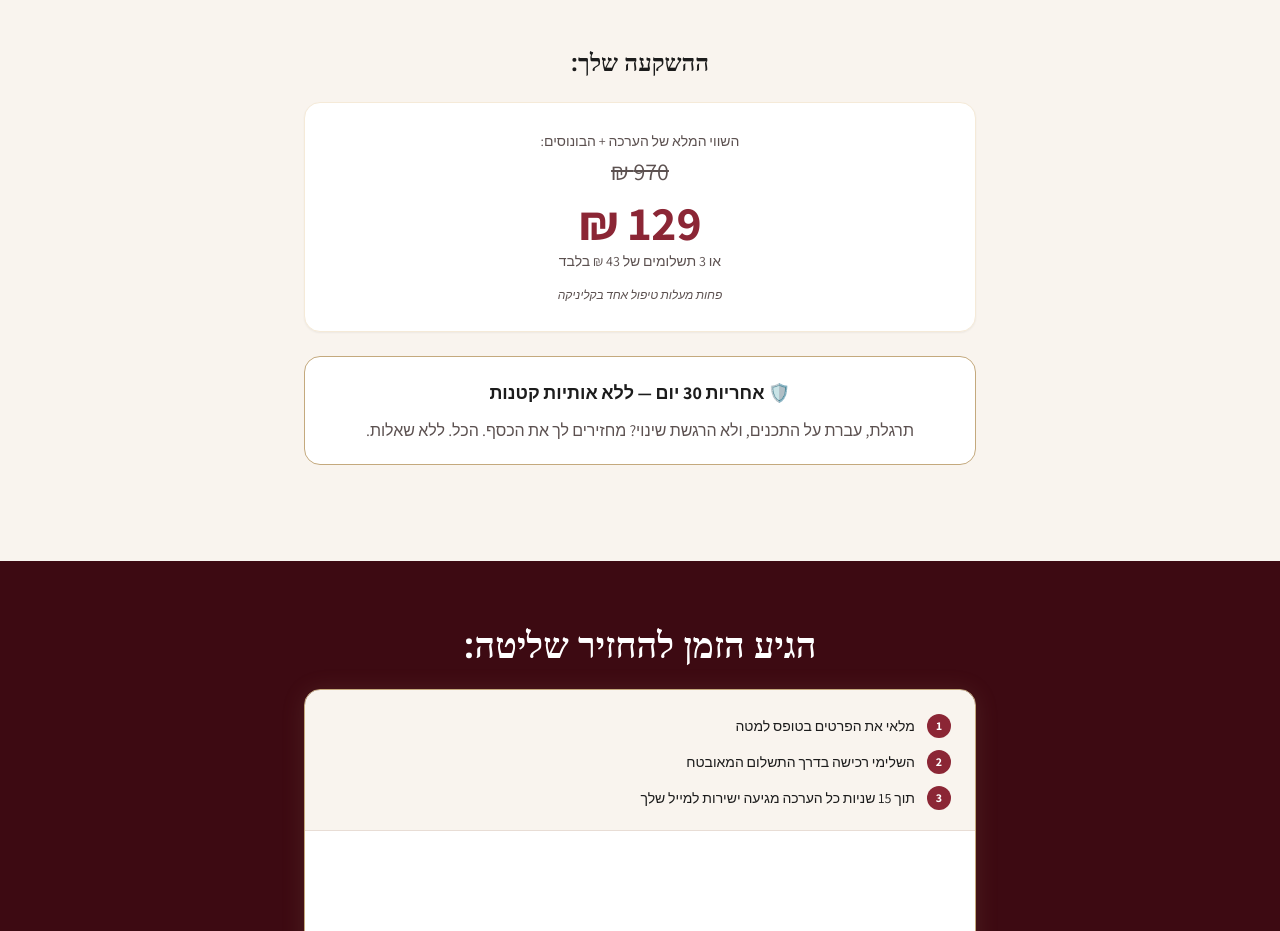
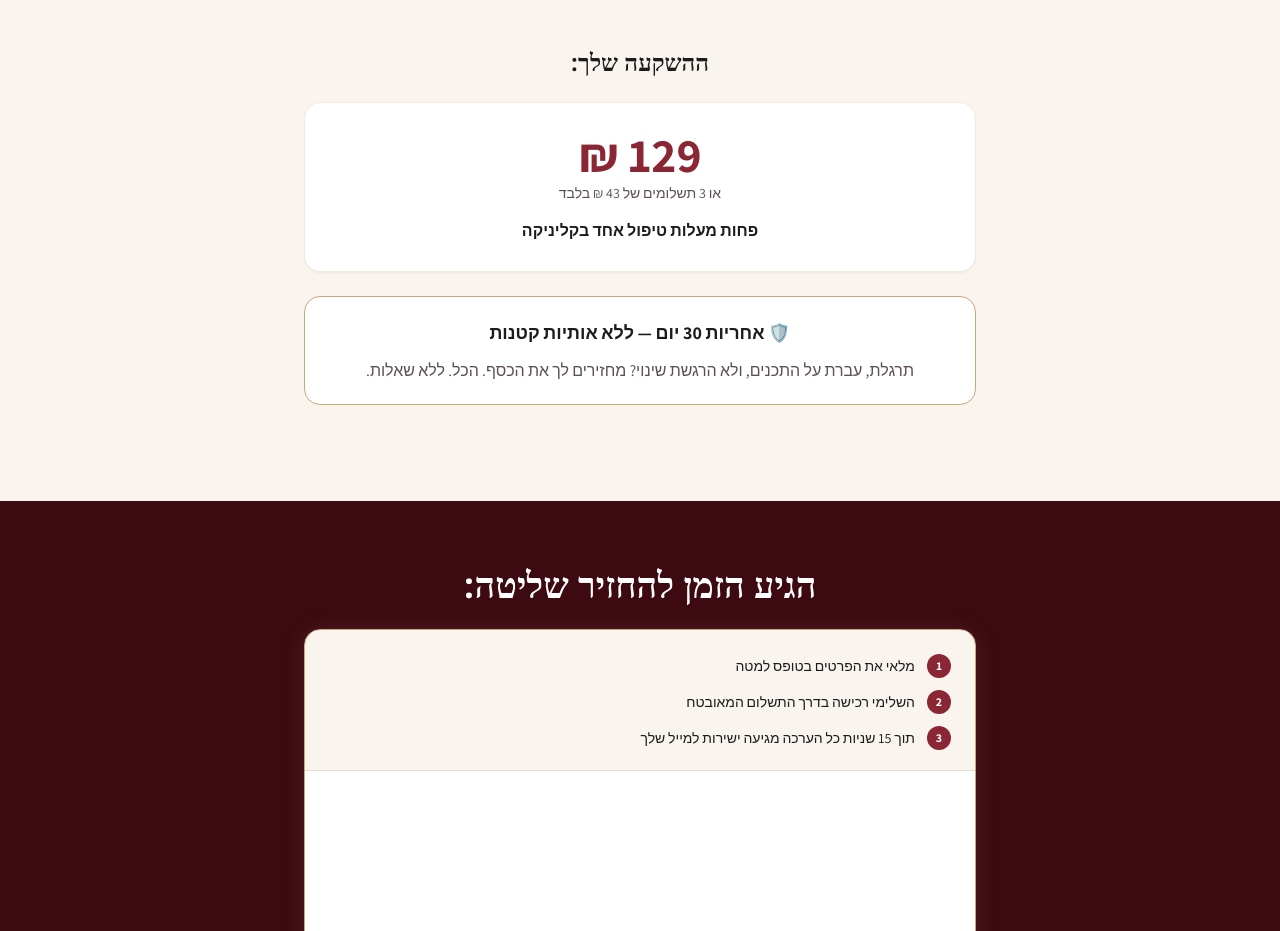
Before and after one commit to ofirsegevp-code/mdhm-migraine-landing, a Next.js app: page / in a window 1280 px wide. Shown: the part 10080-11011 px from the top of the page. Built offline with nearby package versions, Linux system fonts and the light colour scheme; a web font is replaced by a local one.

Commit message:
Remove anchor price, bold clinic comparison

```diff
--- a/app/page.tsx
+++ b/app/page.tsx
@@ -548,11 +548,9 @@ export default function Page() {
           </motion.h2>
 
           <motion.div variants={fadeUp} className="bg-white rounded-2xl p-7 shadow-sm border border-[#F5EAD8] text-center mb-6">
-            <p className="text-sm text-[#5C5150] mb-1">השווי המלא של הערכה + הבונוסים:</p>
-            <p className="text-2xl text-[#5C5150] line-through mb-3">970 ₪</p>
             <p className="text-5xl font-bold text-[#8B2635] mb-1">129 ₪</p>
             <p className="text-sm text-[#5C5150] mb-4">או 3 תשלומים של 43 ₪ בלבד</p>
-            <p className="text-xs text-[#5C5150] italic">פחות מעלות טיפול אחד בקליניקה</p>
+            <p className="text-base font-bold text-[#1C1C1C]">פחות מעלות טיפול אחד בקליניקה</p>
           </motion.div>
 
           {/* Guarantee */}
```
